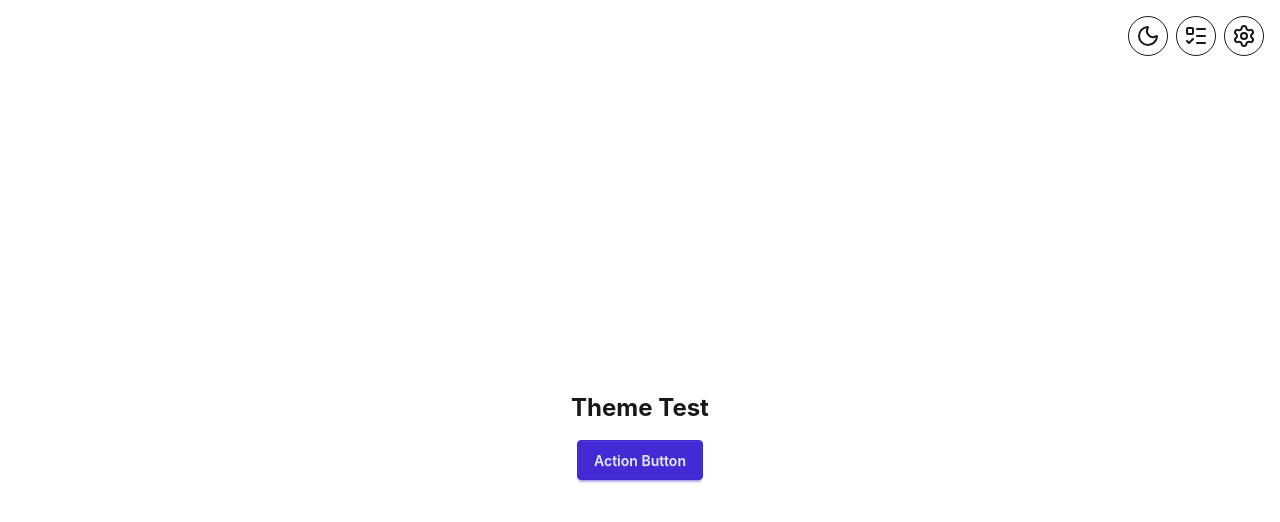
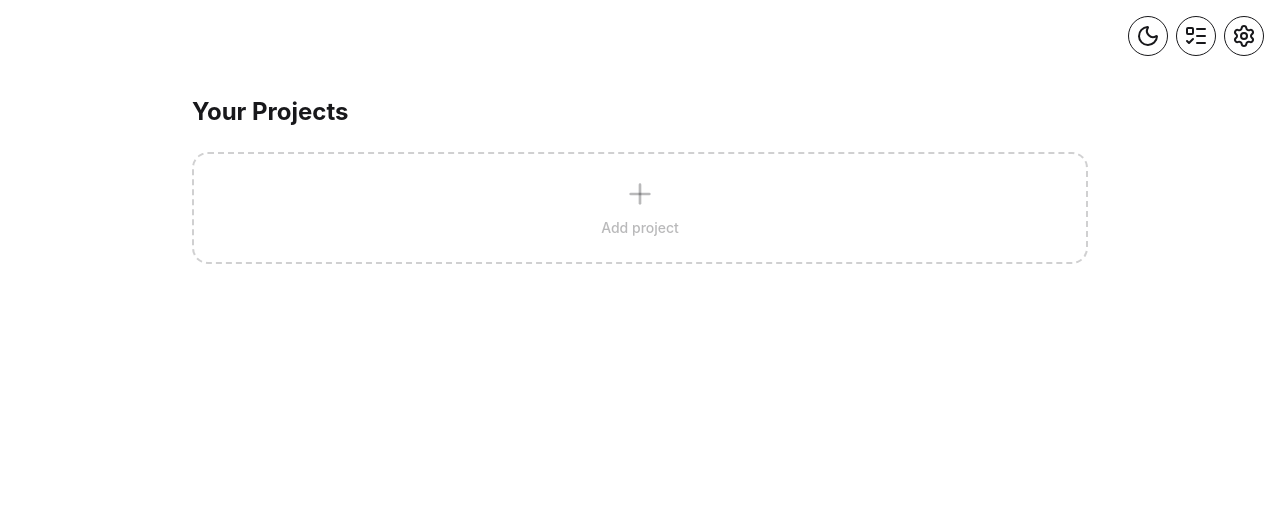
Before and after one commit to MichaelStritt/deep-focus-trace, a React (Vite) app: page /#/ in a window 1280 px wide. Shown: the top 522 px of the page. Built offline with nearby package versions, Linux system fonts and the light colour scheme.

Commit message:
Add component

```diff
--- a/src/App.jsx
+++ b/src/App.jsx
@@ -10,10 +10,22 @@ function App() {
   const [theme, setTheme] = useState(localStorage.getItem("theme") || "light");
   const location = useLocation();
 
+  // Project, Task, and Log State
+  const [projects, setProjects] = useState(() => JSON.parse(localStorage.getItem("projects")) || []);
+  const [tasks, setTasks] = useState(() => JSON.parse(localStorage.getItem("tasks")) || []);
+  const [logs, setLogs] = useState(() => JSON.parse(localStorage.getItem("logs")) || []);
+
   useEffect(() => {
     document.documentElement.setAttribute("data-theme", theme);
     localStorage.setItem("theme", theme);
   }, [theme]);
+
+  // Sync Data to LocalStorage
+  useEffect(() => {
+    localStorage.setItem("projects", JSON.stringify(projects));
+    localStorage.setItem("tasks", JSON.stringify(tasks));
+    localStorage.setItem("logs", JSON.stringify(logs));
+  }, [projects, tasks, logs]);
 
   const toggleTheme = () => {
     setTheme(theme === "light" ? "dark" : "light");
@@ -55,9 +67,9 @@ function App() {
 
       {/* Main Content */}
       <Routes>
-        <Route path="/" element={<Home />} />
+        <Route path="/" element={<Home projects={projects} logs={logs} />} />
         <Route path="/settings" element={<Settings />} />
-        <Route path="/tasks" element={<Tasks />} />
+        <Route path="/tasks" element={<Tasks projects={projects} tasks={tasks} setTasks={setTasks} />} />
       </Routes>
 
     </div>
--- /dev/null
+++ b/src/components/ProjectCard.jsx
@@ -0,0 +1,84 @@
+/* Path: src/components/ProjectCard.jsx */
+import React, { useState } from 'react';
+import * as Icons from 'lucide-react';
+import { Save, X, Plus } from 'lucide-react';
+
+export default function ProjectCard({
+  project,
+  isPlaceholder,
+  onSave,
+  onClick,
+  dailyTotal = "0h 0m"
+}) {
+  const [isEditing, setIsEditing] = useState(false);
+  const [name, setName] = useState('');
+
+  // 1. Placeholder State
+  if (isPlaceholder && !isEditing) {
+    return (
+      <button
+        onClick={() => setIsEditing(true)}
+        className="flex flex-col items-center justify-center p-6 border-2 border-dashed border-base-content/20 rounded-2xl hover:border-primary hover:bg-primary/5 transition-all group gap-2 w-full"
+      >
+        <Plus className="text-base-content/30 group-hover:text-primary" size={32} />
+        <span className="text-sm font-medium text-base-content/30 group-hover:text-primary">Add project</span>
+      </button>
+    );
+  }
+
+  // 2. Active Creation State
+  if (isEditing) {
+    const handleInternalSave = () => {
+      if (!name.trim()) return;
+      onSave(name);
+      setName('');
+      setIsEditing(false);
+    };
+
+    return (
+      <div className="flex items-center p-4 bg-base-200 border-2 border-dashed border-primary rounded-2xl gap-4 w-full">
+        <div className="p-3 bg-primary/10 rounded-xl text-primary shrink-0">
+          <Icons.Briefcase size={24} />
+        </div>
+        <input
+          autoFocus
+          className="input input-ghost grow font-bold text-lg focus:bg-transparent px-0"
+          placeholder="Project Name..."
+          value={name}
+          onChange={(e) => setName(e.target.value)}
+          onKeyDown={(e) => e.key === 'Enter' && handleInternalSave()}
+        />
+        <div className="flex gap-2 shrink-0">
+          <button className="btn btn-ghost btn-sm btn-circle" onClick={() => setIsEditing(false)}>
+            <X size={18} />
+          </button>
+          <button className="btn btn-primary btn-sm" onClick={handleInternalSave}>
+            <Save size={18} /> Save
+          </button>
+        </div>
+      </div>
+    );
+  }
+
+  // 3. Standard Display State
+  const LucideIcon = Icons[project.icon] || Icons.Briefcase;
+  return (
+    <div className="flex items-center p-4 bg-base-200 border-2 border-transparent rounded-2xl shadow-sm hover:shadow-md transition-all gap-4 w-full">
+      <div className="p-3 bg-primary/10 rounded-xl text-primary shrink-0">
+        <LucideIcon size={24} />
+      </div>
+      <div className="grow">
+        <h3 className="font-bold text-lg leading-tight">{project.name}</h3>
+        <p className="text-xs opacity-50">Ready to focus?</p>
+      </div>
+      <div className="flex flex-col items-end gap-2 shrink-0">
+        <span className="text-xs font-mono opacity-60 bg-base-300 px-2 py-1 rounded-lg">
+          {dailyTotal}
+        </span>
+        <button className="btn btn-primary btn-sm" onClick={() => onClick(project.id)}>
+          Start Trace
+        </button>
+      </div>
+    </div>
+  );
+}
--- a/src/pages/Home.jsx
+++ b/src/pages/Home.jsx
@@ -1,9 +1,43 @@
 /* Path: src/pages/Home.jsx */
-export default function Home() {
+import React from 'react';
+import ProjectCard from '../components/ProjectCard';
+
+export default function Home({ projects, setProjects, logs }) {
+
+  const handleSaveProject = (name) => {
+    const projectToAdd = {
+      id: Date.now().toString(),
+      name: name,
+      icon: 'Briefcase', // Default for now
+    };
+    setProjects([...projects, projectToAdd]);
+  };
+
+  const handleStartTrace = (projectId) => {
+    console.log("Start Trace:", projectId);
+  };
+
   return (
-    <div className="grow flex flex-col items-center justify-center gap-4">
-      <h1 className="text-2xl font-bold">Theme Test</h1>
-      <button className="btn btn-primary">Action Button</button>
+    <div className="grow p-6 flex flex-col items-center">
+      <div className="w-[85%] max-w-4xl flex flex-col gap-4">
+        <h1 className="text-2xl font-bold mb-2 self-start">Your Projects</h1>
+
+        {/* Project List */}
+        {projects.map((project) => (
+          <ProjectCard
+            key={project.id}
+            project={project}
+            onClick={handleStartTrace}
+            dailyTotal="0h 0m" // Placeholder for now
+          />
+        ))}
+
+        {/* Add Project Card - creation state is now internal to the component */}
+        <ProjectCard
+          isPlaceholder
+          onSave={handleSaveProject}
+        />
+      </div>
     </div>
   );
 }
```
